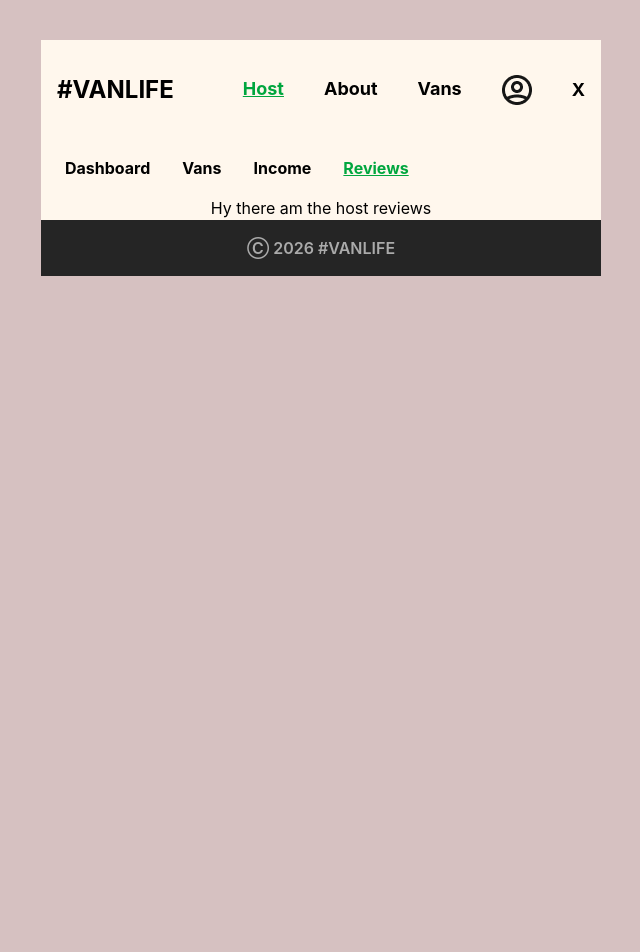
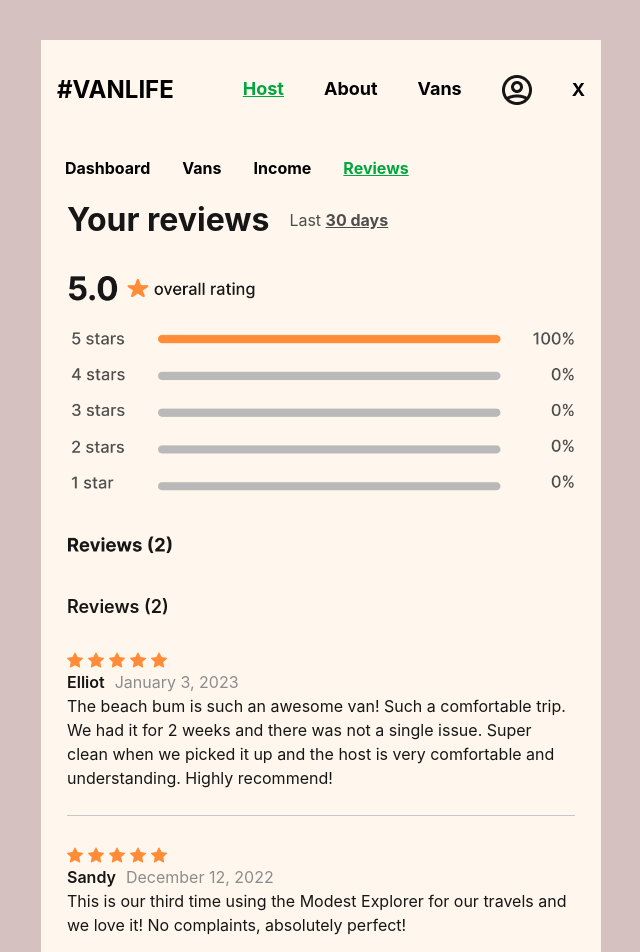
Before and after one commit to thierry-byiringiro/vanProject, a React (Vite) app: page /host/reviews in a window 1280 px wide. Shown: the top 952 px of the page, without its empty margins (319-959 px from the left). Before the commit the page ends 800 px from the top, so only its background shows below. Built offline with nearby package versions, Linux system fonts and the light colour scheme; sample sign-in values are in the browser's storage; what miragejs would draw is missing.

Commit message:
added the content on the reviews page

```diff
--- a/src/pages/host/Reviews.jsx
+++ b/src/pages/host/Reviews.jsx
@@ -1,7 +1,62 @@
-export default function Reviews(){
-    return (
-        <>
-            <h1>Hy there am the host reviews</h1>
-        </>
-    );
+import React from "react";
+import { BsStarFill } from "react-icons/bs";
+import img from '../../assets/review_graph.png'
+export default function Reviews() {
+  const reviewsData = [
+    {
+      rating: 5,
+      name: "Elliot",
+      date: "January 3, 2023",
+      text: "The beach bum is such an awesome van! Such a comfortable trip. We had it for 2 weeks and there was not a single issue. Super clean when we picked it up and the host is very comfortable and understanding. Highly recommend!",
+      id: "1",
+    },
+    {
+      rating: 5,
+      name: "Sandy",
+      date: "December 12, 2022",
+      text: "This is our third time using the Modest Explorer for our travels and we love it! No complaints, absolutely perfect!",
+      id: "2",
+    },
+  ];
+
+  return (
+    <section className="px-6.5 text-[#161616]">
+      <div className="flex items-center mb-8">
+        <h2 className="font-bold text-[32px] mr-5">Your reviews</h2>
+
+        <p className="text-[#4d4d4d]">
+          Last <span className="underline font-bold">30 days</span>
+        </p>
+      </div>
+
+      <img
+        className="mb-9"
+        src={img}
+        alt="Review graph"
+      />
+
+      <h3 className="font-semibold text-lg">Reviews (2)</h3>
+
+      {reviewsData.map((review) => (
+        <div key={review.id}>
+          <div className="my-6.25">
+            {[...Array(review.rating)].map((_, i) => (
+              <BsStarFill key={i} className="text-[#ff8c38] mr-1.25 inline" />
+            ))}
+
+            <div className="flex">
+              <p className="text-[#161616] mr-2.5 font-semibold">
+                {review.name}
+              </p>
+              <p className="text-[#8c8c8c]">{review.date}</p>
+            </div>
+
+            <p>{review.text}</p>
+          </div>
+
+          <hr className="bg-[#c7c7c7] h-px border-0" />
+        </div>
+      ))}
+    </section>
+  );
 }
```
